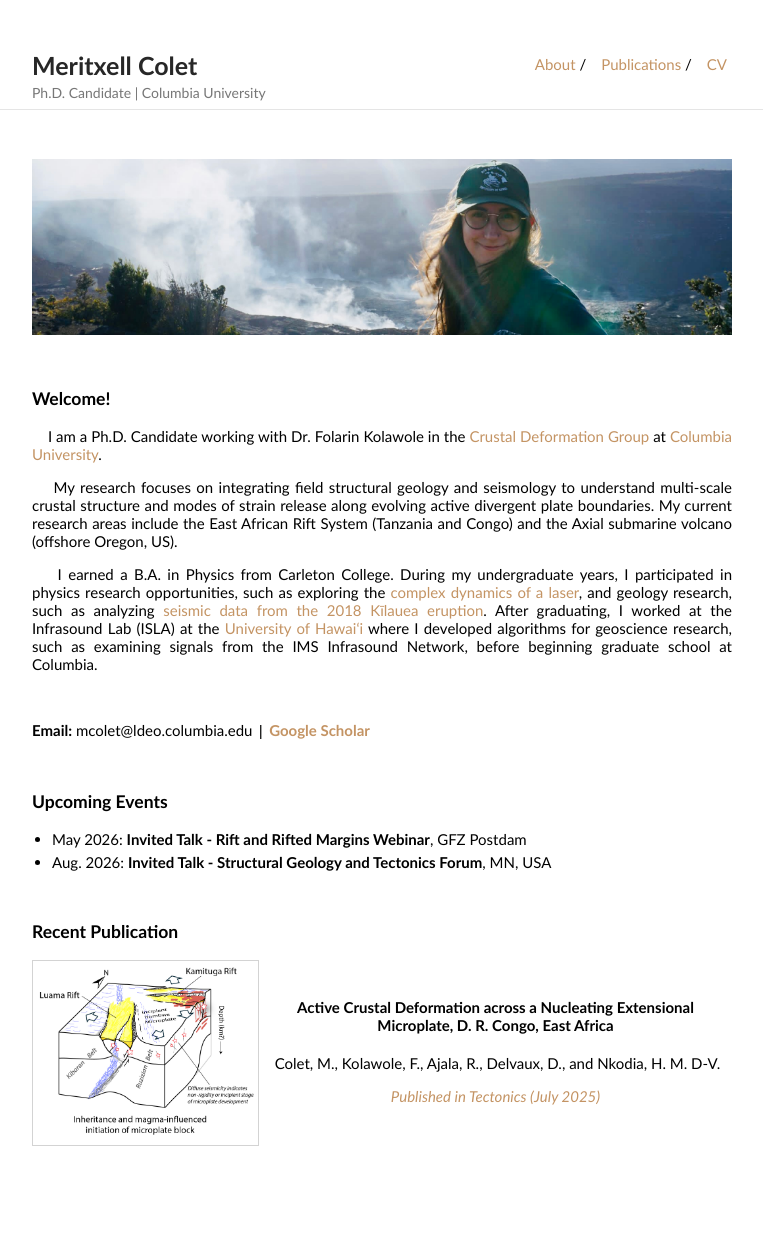
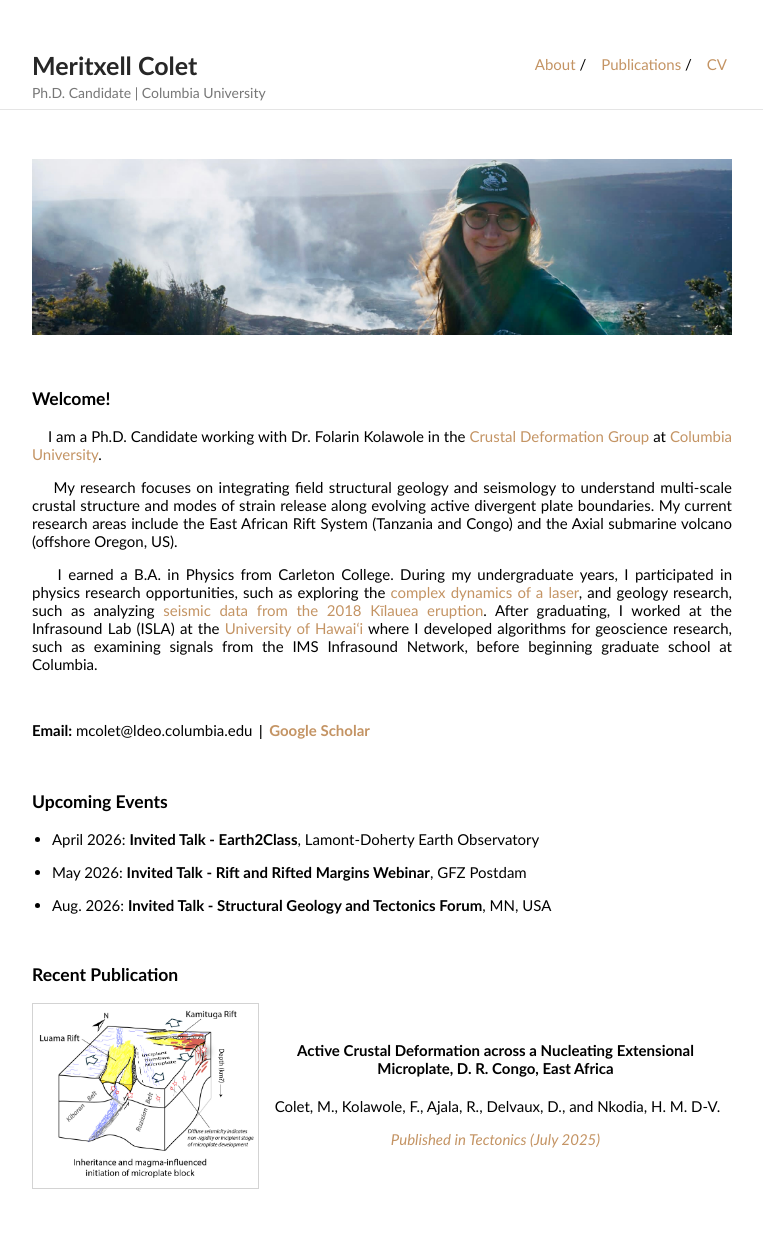
Before and after one commit to MeritxellC/MeritxellC.github.io, a Jekyll site: the page built from index.md, in a window 1280 px wide. Shown: the whole page, without its empty margins (258-1021 px from the left). Built offline with Jekyll 4.4.1, drawn with Linux system fonts in a browser that asks for light colours; before the commit the page ends 1204 px from its top, so only the background shows below that.

Commit message:
more updates

```diff
--- a/index.md
+++ b/index.md
@@ -30,7 +30,10 @@ and geology research, such as analyzing [seismic data from the 2018 Kīlauea eru
 
 <h3>Upcoming Events</h3>
 
+- April 2026: <b>Invited Talk - Earth2Class</b>, Lamont-Doherty Earth Observatory
+
 - May 2026: <b>Invited Talk - Rift and Rifted Margins Webinar</b>, GFZ Postdam
+
 - Aug. 2026: <b>Invited Talk - Structural Geology and Tectonics Forum</b>, MN, USA
 
 <br style="line-height:4">
```
